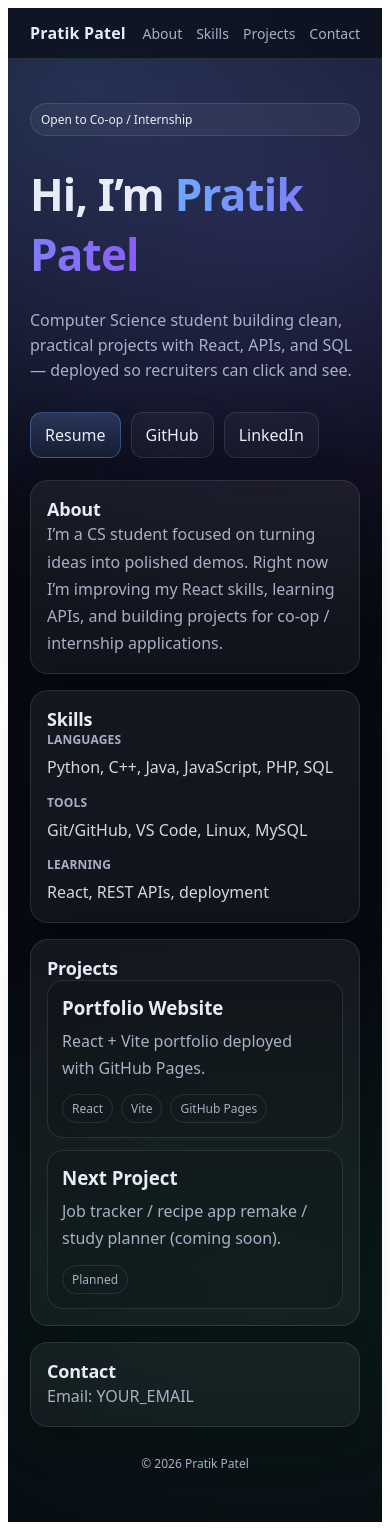
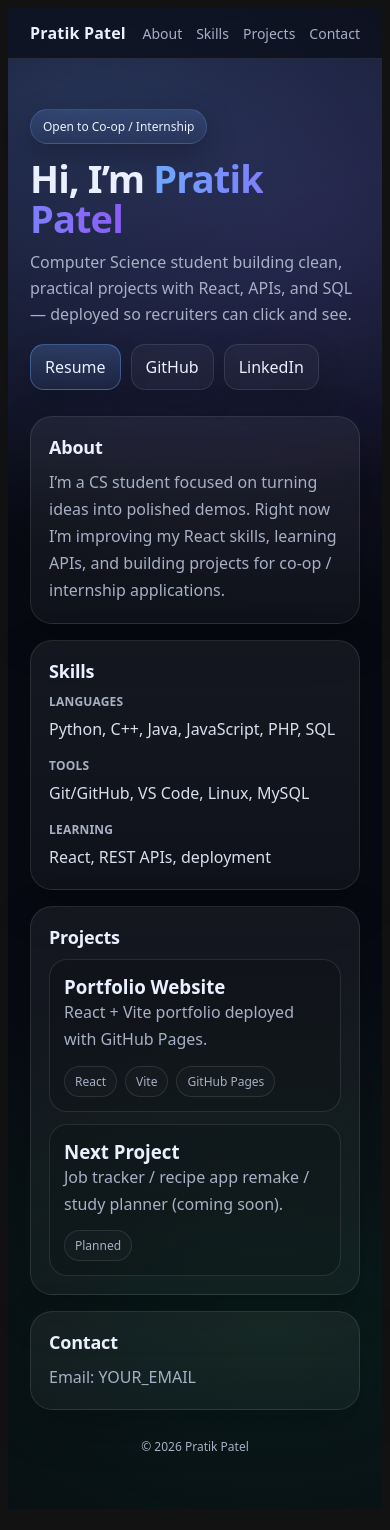
Before and after one commit to Pratik-Ptl/Pratik-Portfolio, a React (Vite) app: page / in a window 390 px wide. Built offline with nearby package versions, Linux system fonts and the light colour scheme.

Commit message:
Refactor App.css for dark mode and layout updates

```diff
--- a/src/App.css
+++ b/src/App.css
@@ -1,27 +1,39 @@
 :root{
+  color-scheme: dark;
+
   --bg:#070A12;
-  --card: rgba(255,255,255,0.06);
-  --card2: rgba(255,255,255,0.045);
-  --text:#E8ECF7;
+  --text:#EAF0FF;
   --muted:#A7B0C5;
+
   --accent:#6EA8FF;
   --accent2:#8B5CF6;
+
   --border: rgba(255,255,255,0.10);
-  --shadow: 0 20px 60px rgba(0,0,0,0.45);
+  --border2: rgba(110,168,255,0.22);
+
+  --card: rgba(255,255,255,0.06);
+  --card2: rgba(255,255,255,0.035);
+
+  --shadow: 0 18px 60px rgba(0,0,0,0.45);
+  --radius: 22px;
 }
 
 .page{
   min-height: 100vh;
+  width: 100%;
+  color: var(--text);
+  font-family: system-ui, -apple-system, Segoe UI, Roboto, Arial, sans-serif;
+  text-align: left;
+
   background:
-    radial-gradient(1200px 700px at 20% 5%, rgba(110,168,255,0.22), transparent 60%),
-    radial-gradient(900px 600px at 80% 15%, rgba(139,92,246,0.16), transparent 65%),
-    radial-gradient(900px 600px at 70% 85%, rgba(34,197,94,0.09), transparent 60%),
+    radial-gradient(1200px 700px at 18% 6%, rgba(110,168,255,0.22), transparent 60%),
+    radial-gradient(900px 600px at 82% 14%, rgba(139,92,246,0.16), transparent 65%),
+    radial-gradient(900px 600px at 70% 88%, rgba(34,197,94,0.10), transparent 60%),
     var(--bg);
-  color: var(--text);
 }
 
 a{ color: inherit; text-decoration: none; }
-a:hover{ opacity: 0.92; }
+a:hover{ opacity: 0.94; }
 
 .header{
   position: sticky;
@@ -42,9 +54,8 @@ a:hover{ opacity: 0.92; }
 }
 
 .logo{
-  font-weight: 700;
+  font-weight: 800;
   letter-spacing: 0.2px;
-  color: var(--text);
 }
 
 .links a{
@@ -57,25 +68,35 @@ a:hover{ opacity: 0.92; }
 .container{
   max-width: 1080px;
   margin: 0 auto;
-  padding: 26px 22px 40px;
+  padding: 28px 22px 44px;
 }
 
+/* HERO */
 .hero{
-  display: grid;
-  grid-template-columns: 1.35fr 0.9fr;
-  gap: 16px;
-  padding: 18px 0 6px;
+  padding: 22px 0 10px;
+  display: flex;
+  flex-direction: column;
+  align-items: flex-start; /* fixes pill being “in the middle” */
+  gap: 10px;
 }
 
-@media (max-width: 900px){
-  .hero{ grid-template-columns: 1fr; }
+.pill{
+  display:inline-flex;
+  align-items:center;
+  gap: 8px;
+  padding: 8px 12px;
+  border-radius: 999px;
+  border: 1px solid var(--border2);
+  background: linear-gradient(180deg, rgba(110,168,255,0.18), rgba(110,168,255,0.06));
+  box-shadow: 0 10px 30px rgba(0,0,0,0.25);
+  font-size: 12px;
 }
 
-.heroLeft h1{
-  margin: 12px 0 10px;
-  font-size: 44px;
-  line-height: 1.05;
-  letter-spacing: -0.8px;
+.hero h1{
+  margin: 4px 0 0;
+  font-size: 46px;
+  line-height: 1.06;
+  letter-spacing: -0.9px;
 }
 
 .accent{
@@ -87,272 +108,140 @@ a:hover{ opacity: 0.92; }
 
 .sub{
   margin: 0;
-  max-width: 62ch;
+  max-width: 70ch;
   color: var(--muted);
+  line-height: 1.65;
   font-size: 16px;
-  line-height: 1.55;
 }
 
-.pill{
-  display: inline-flex;
-  align-items:center;
-  gap: 8px;
-  font-size: 12px;
-  color: var(--text);
-  border: 1px solid var(--border);
-  background: rgba(255,255,255,0.05);
-  padding: 7px 10px;
-  border-radius: 999px;
-}
-
-.pill.subtle{
-  background: rgba(110,168,255,0.10);
-  border-color: rgba(110,168,255,0.25);
-}
-
-.ctaRow{
+/* BUTTONS */
+.btnRow{
+  margin-top: 6px;
   display:flex;
   gap: 10px;
   flex-wrap: wrap;
-  margin-top: 16px;
 }
 
 .btn{
   padding: 11px 14px;
-  border-radius: 12px;
+  border-radius: 14px;
   border: 1px solid var(--border);
   background: rgba(255,255,255,0.03);
-  box-shadow: 0 10px 30px rgba(0,0,0,0.20);
+  transition: transform 160ms ease, border-color 160ms ease, box-shadow 160ms ease;
+  box-shadow: 0 10px 28px rgba(0,0,0,0.18);
+}
+
+.btn:hover{
+  transform: translateY(-1px);
+  border-color: rgba(110,168,255,0.28);
+  box-shadow: 0 18px 44px rgba(0,0,0,0.28);
 }
 
 .btn.primary{
-  border-color: rgba(110,168,255,0.35);
+  border-color: rgba(110,168,255,0.38);
   background: linear-gradient(180deg, rgba(110,168,255,0.22), rgba(110,168,255,0.08));
 }
 
-.miniStats{
-  margin-top: 14px;
-  display: grid;
-  grid-template-columns: repeat(3, minmax(0,1fr));
-  gap: 10px;
-  max-width: 520px;
+/* CARDS */
+.card{
+  margin-top: 16px;
+  border-radius: var(--radius);
+  border: 1px solid var(--border);
+  background: linear-gradient(180deg, var(--card), var(--card2));
+  padding: 18px;
+  box-shadow: 0 16px 46px rgba(0,0,0,0.22);
+  transition: transform 160ms ease, border-color 160ms ease;
 }
 
-.stat{
-  border: 1px solid var(--border);
-  background: rgba(255,255,255,0.03);
-  border-radius: 14px;
-  padding: 12px;
-}
-
-.statNum{
-  font-weight: 700;
-  font-size: 16px;
-}
-
-.statLabel{
-  margin-top: 2px;
-  font-size: 12px;
-  color: var(--muted);
-}
-
-.heroRight .glass{
-  border: 1px solid var(--border);
-  background: linear-gradient(180deg, rgba(255,255,255,0.06), rgba(255,255,255,0.03));
-  border-radius: 18px;
-  padding: 16px;
-  box-shadow: var(--shadow);
-}
-
-.glassTitle{
-  font-weight: 700;
-  margin-bottom: 10px;
-}
-
-.bullets{
-  margin: 0;
-  padding-left: 18px;
-  color: var(--muted);
-  line-height: 1.6;
-}
-
-.glassFooter{
-  margin-top: 12px;
-  display:flex;
-  align-items:center;
-  gap: 8px;
-  font-size: 12px;
-  color: var(--muted);
-}
-
-.dot{
-  width: 8px;
-  height: 8px;
-  border-radius: 50%;
-  background: rgba(34,197,94,0.9);
-  box-shadow: 0 0 18px rgba(34,197,94,0.7);
-}
-
-.card{
-  margin-top: 16px;
-  border: 1px solid var(--border);
-  background: linear-gradient(180deg, var(--card), var(--card2));
-  border-radius: 18px;
-  padding: 16px;
-  box-shadow: 0 14px 40px rgba(0,0,0,0.22);
-}
-
-.cardHead{
-  display:flex;
-  align-items: baseline;
-  justify-content: space-between;
-  gap: 10px;
-  margin-bottom: 10px;
+.card:hover{
+  transform: translateY(-2px);
+  border-color: rgba(110,168,255,0.22);
 }
 
 .card h2{
-  margin: 0;
+  margin: 0 0 10px;
   font-size: 18px;
   letter-spacing: -0.2px;
 }
 
-.smallLink{
-  font-size: 12px;
-  color: var(--muted);
-}
-.smallLink:hover{ color: var(--text); }
-
-.text{
+.card p{
   margin: 0;
   color: var(--muted);
   line-height: 1.7;
 }
 
-.grid2{
+/* SKILLS GRID */
+.grid{
   display:grid;
-  grid-template-columns: 1fr 1fr;
-  gap: 16px;
-}
-@media (max-width: 900px){
-  .grid2{ grid-template-columns: 1fr; }
+  grid-template-columns: repeat(3, minmax(0, 1fr));
+  gap: 14px;
+  margin-top: 10px;
 }
 
-.skills{
-  display:grid;
-  grid-template-columns: repeat(3, minmax(0,1fr));
-  gap: 12px;
+@media (max-width: 900px){
+  .grid{ grid-template-columns: 1fr; }
+  .hero h1{ font-size: 38px; }
 }
-@media (max-width: 900px){
-  .skills{ grid-template-columns: 1fr; }
-}
-.skills h3{
+
+.grid h3{
   margin: 0 0 6px;
   font-size: 12px;
   color: var(--muted);
+  text-transform: uppercase;
   letter-spacing: 0.2px;
-  text-transform: uppercase;
 }
-.skills p{
+
+.grid p{
   margin: 0;
   color: var(--text);
   opacity: 0.92;
 }
 
-.projects{
+/* PROJECTS */
+.projGrid{
   display:grid;
-  grid-template-columns: repeat(3, minmax(0,1fr));
+  grid-template-columns: 1fr 1fr;
   gap: 12px;
-}
-@media (max-width: 1050px){
-  .projects{ grid-template-columns: 1fr 1fr; }
-}
-@media (max-width: 720px){
-  .projects{ grid-template-columns: 1fr; }
+  margin-top: 10px;
 }
 
-.project{
-  border: 1px solid var(--border);
-  background: rgba(255,255,255,0.03);
-  border-radius: 16px;
-  padding: 14px;
-  transition: transform 180ms ease, border-color 180ms ease;
-}
-.project:hover{
-  transform: translateY(-2px);
-  border-color: rgba(110,168,255,0.30);
+@media (max-width: 900px){
+  .projGrid{ grid-template-columns: 1fr; }
 }
 
-.projectTop{
-  display:flex;
-  align-items:flex-start;
-  justify-content: space-between;
-  gap: 10px;
+.proj{
+  border: 1px solid var(--border);
+  border-radius: 18px;
+  padding: 14px;
+  background: rgba(0,0,0,0.14);
+  transition: transform 160ms ease, border-color 160ms ease;
 }
 
-.project h3{
-  margin: 0;
-  font-size: 15px;
+.proj:hover{
+  transform: translateY(-2px);
+  border-color: rgba(110,168,255,0.24);
 }
 
-.muted{
-  margin: 10px 0 0;
-  color: var(--muted);
-  line-height: 1.6;
+.tags{
+  margin-top: 12px;
+  display:flex;
+  gap: 8px;
+  flex-wrap: wrap;
 }
 
-.tagRow{
-  display:flex;
-  flex-wrap: wrap;
-  gap: 8px;
-  margin-top: 12px;
-}
-
-.tag{
+.tags span{
   font-size: 12px;
   color: var(--muted);
   border: 1px solid var(--border);
-  background: rgba(255,255,255,0.03);
-  padding: 5px 9px;
+  padding: 6px 10px;
   border-radius: 999px;
-}
-
-.projectLinks{
-  display:flex;
-  gap: 8px;
-  flex-wrap: wrap;
-  justify-content: flex-end;
-}
-
-.chipLink{
-  font-size: 12px;
-  border: 1px solid var(--border);
-  background: rgba(255,255,255,0.03);
-  padding: 6px 9px;
-  border-radius: 999px;
-  color: var(--text);
-}
-.chipLink:hover{
-  border-color: rgba(110,168,255,0.30);
-}
-
-.contact{
-  display:flex;
-  flex-wrap: wrap;
-  gap: 10px;
-}
-
-.contactItem{
-  border: 1px solid var(--border);
-  background: rgba(255,255,255,0.03);
-  padding: 10px 12px;
-  border-radius: 14px;
-  color: var(--text);
+  background: rgba(255,255,255,0.02);
 }
 
 .footer{
   margin-top: 18px;
+  text-align:center;
   color: var(--muted);
-  text-align: center;
   font-size: 12px;
   padding: 10px 0;
 }
```
